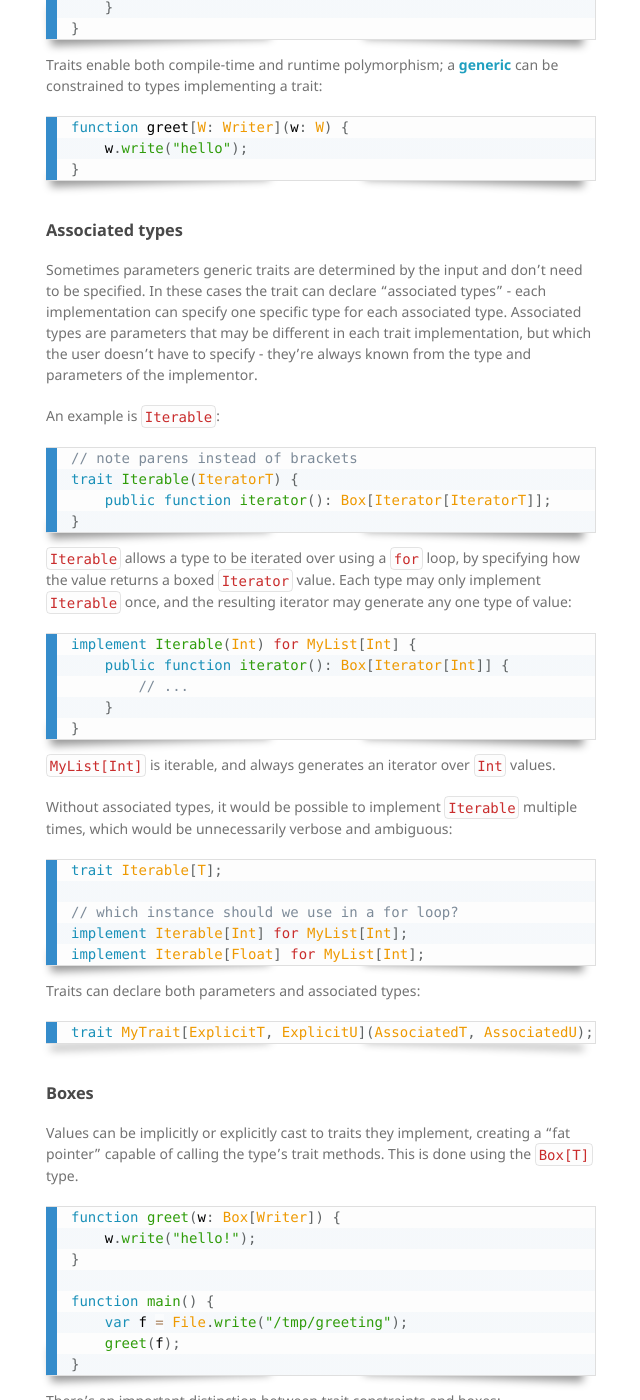
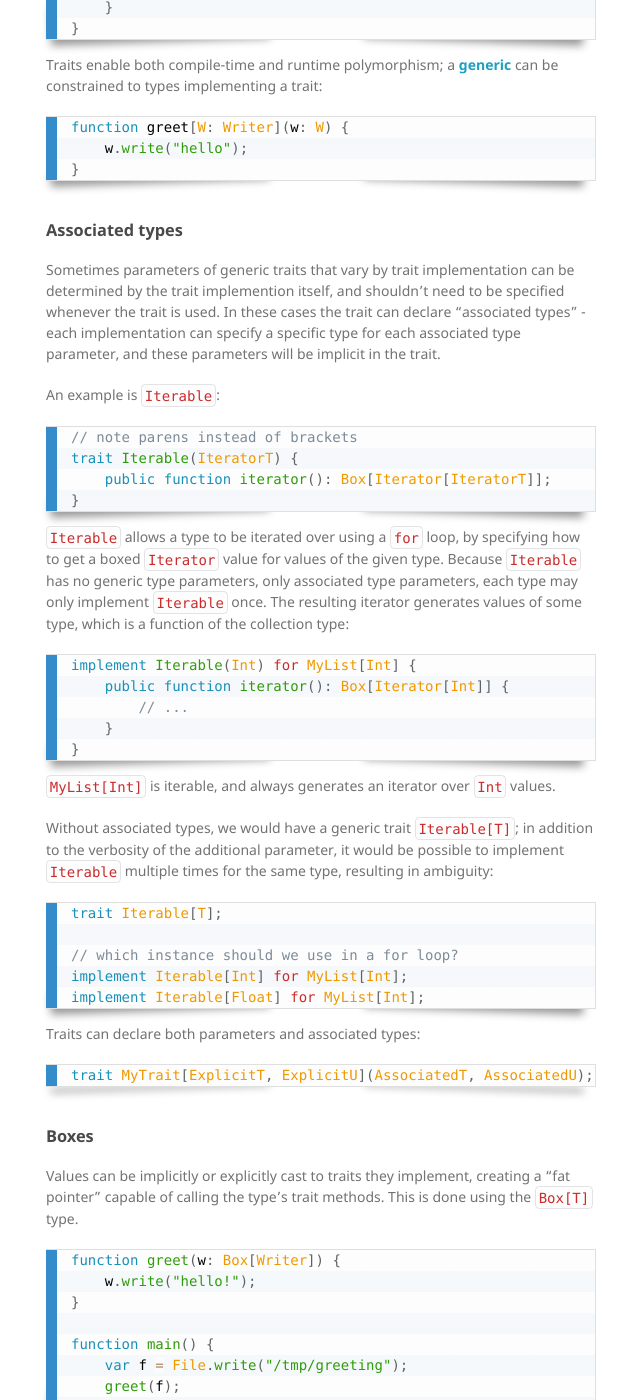
Before and after one commit to kitlang/kitlang.github.io, a Jekyll site: the page built from examples.md, in a window 1280 px wide and 1400 px high, scrolled down 9696 px. Shown: the whole window, without its empty margins (524-1164 px from the left). Built offline with Jekyll 4.4.1, drawn with Linux system fonts in a browser that asks for light colours; nearby versions of some CDN libraries; our own code applies the rules of GitHub Pages for plain Markdown files.

Commit message:
Clarification

```diff
--- a/examples.md
+++ b/examples.md
@@ -478,7 +478,7 @@ function greet[W: Writer](w: W) {
 
 ### Associated types
 
-Sometimes parameters generic traits are determined by the input and don't need to be specified. In these cases the trait can declare "associated types" - each implementation can specify one specific type for each associated type. Associated types are parameters that may be different in each trait implementation, but which the user doesn't have to specify - they're always known from the type and parameters of the implementor.
+Sometimes parameters of generic traits that vary by trait implementation can be determined by the trait implemention itself, and shouldn't need to be specified whenever the trait is used. In these cases the trait can declare "associated types" - each implementation can specify a specific type for each associated type parameter, and these parameters will be implicit in the trait.
 
 An example is `Iterable`:
 
@@ -489,7 +489,7 @@ trait Iterable(IteratorT) {
 }
 ~~~
 
-`Iterable` allows a type to be iterated over using a `for` loop, by specifying how the value returns a boxed `Iterator` value. Each type may only implement `Iterable` once, and the resulting iterator may generate any one type of value:
+`Iterable` allows a type to be iterated over using a `for` loop, by specifying how to get a boxed `Iterator` value for values of the given type. Because `Iterable` has no generic type parameters, only associated type parameters, each type may only implement `Iterable` once. The resulting iterator generates values of some type, which is a function of the collection type:
 
 ~~~kit
 implement Iterable(Int) for MyList[Int] {
@@ -501,7 +501,7 @@ implement Iterable(Int) for MyList[Int] {
 
 `MyList[Int]` is iterable, and always generates an iterator over `Int` values.
 
-Without associated types, it would be possible to implement `Iterable` multiple times, which would be unnecessarily verbose and ambiguous:
+Without associated types, we would have a generic trait `Iterable[T]`; in addition to the verbosity of the additional parameter, it would be possible to implement `Iterable` multiple times for the same type, resulting in ambiguity:
 
 ~~~kit
 trait Iterable[T];
```
